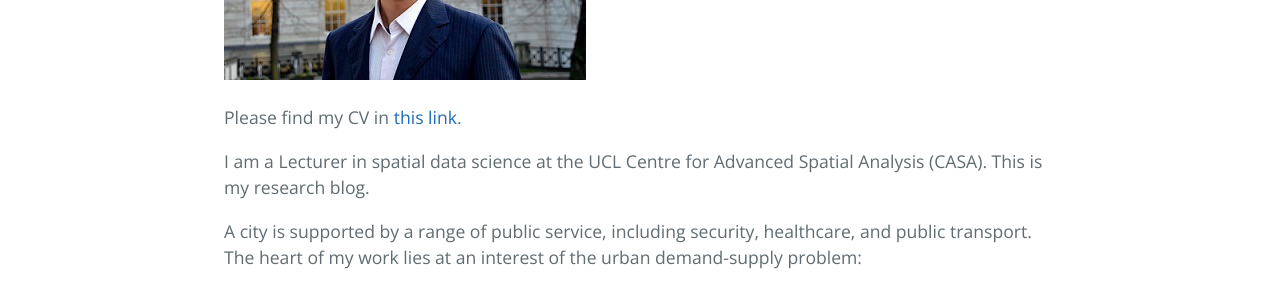
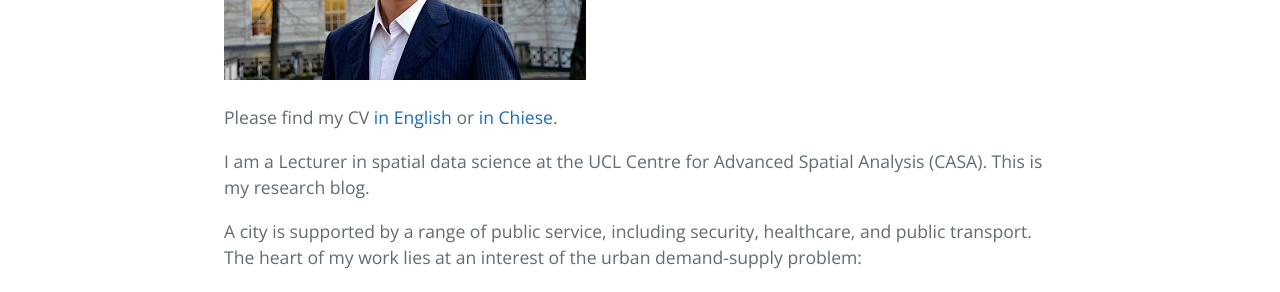
Before and after one commit to huanfachen/huanfac.github.io, a Jekyll site: the page built from about.md, in a window 1280 px wide. Shown: the part 581-873 px from the top of the page. Built offline with Jekyll 4.4.1, drawn with Linux system fonts in a browser that asks for light colours.

Commit message:
update about.md

```diff
--- a/about.md
+++ b/about.md
@@ -9,7 +9,7 @@ order: 3
 
 ![](Huanfa_ucl.jpg)
 
-Please find my CV in [this link](Huanfa_CV_20211027.pdf).
+Please find my CV [in English](CV_HuanfaChen_20220214.pdf) or [in Chiese](CV_HuanfaChen_Chinese_20220214.pdf).
 
 I am a Lecturer in spatial data science at the UCL Centre for Advanced Spatial Analysis (CASA). This is my research blog.
 
```
